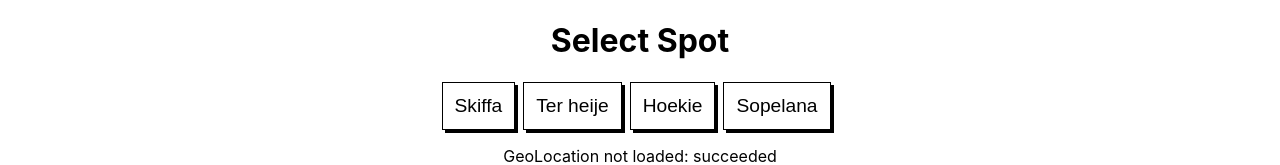
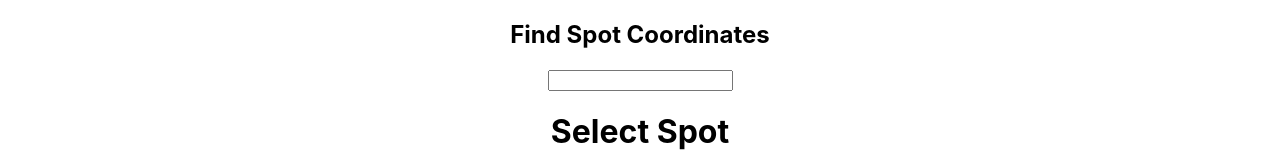
Before and after one commit to arejasverduras/shredfish, a React (Create React App) app: page / in a window 1280 px wide. Shown: the top 165 px of the page. Built offline with nearby package versions, Linux system fonts and the light colour scheme; no server answers.

Commit message:
call geo api with search input to return cooridinates, handle errors

```diff
--- a/src/components/ForeCast/ForeCast.js
+++ b/src/components/ForeCast/ForeCast.js
@@ -6,10 +6,12 @@ import { WindResult } from "../WindResult/WindResult";
 import { WeatherResult } from "../WeatherResult/WeatherResult";
 import { GetCoordinates } from "../../features/OpenWeather/SpotSearch/getCoordinates";
 import { GetCoordinatesResult } from "../../features/OpenWeather/SpotSearch/GetCoordsResult";
+import { SpotLoader } from "../SpotLoader/SpotLoader";
 
 export const ForeCast = ()=>{
     return (
         <div className="ForeCast">
+            <SpotLoader />
             <SpotSelector />
             <GetCoordinates />
             <GetCoordinatesResult />
--- a/src/components/SpotLoader/SpotLoader.js
+++ b/src/components/SpotLoader/SpotLoader.js
@@ -1,5 +1,6 @@
 import {React, useEffect} from "react";
 import { useDispatch, useSelector } from "react-redux";
+import { GetCoordinates } from "../../features/OpenWeather/SpotSearch/getCoordinates";
 import { setSearchTerm, selectSearchTerm } from "../SpotSelector/SpotSlice";
 
 export const SpotLoader = () => {
@@ -8,9 +9,15 @@ export const SpotLoader = () => {
     const dispatch = useDispatch();
     const searchTerm = useSelector(selectSearchTerm)
 
+    const handleChange = (e) => {
+        dispatch(setSearchTerm(e.target.value));
+    }
+
     return (
         <>
-         <input onChange={dispatch(setSearchTerm())} value={searchTerm}></input>
+        <h2>Find Spot Coordinates</h2>
+         <input onChange={handleChange} value={searchTerm}></input>
+         <GetCoordinates term={searchTerm} />
         </>
     )
 }
--- a/src/features/OpenWeather/SpotSearch/GetCoordsResult.js
+++ b/src/features/OpenWeather/SpotSearch/GetCoordsResult.js
@@ -1,10 +1,11 @@
 import {React, useEffect} from "react";
 import { useDispatch, useSelector } from "react-redux";
-import { selectCurrentSpot } from "../../../components/SpotSelector/SpotSlice";
+import { selectCurrentSpot, selectSearchTerm } from "../../../components/SpotSelector/SpotSlice";
 
 export const GetCoordinatesResult = () => {
     const dispatch = useDispatch();
     const currentSpot = useSelector(selectCurrentSpot);
+    const searchTerm = useSelector(selectSearchTerm);
 
     if (currentSpot.geoStatus !== 'succeeded' || !currentSpot.data) {
         return (
@@ -13,7 +14,14 @@ export const GetCoordinatesResult = () => {
             </>
         )
 
-    } else {
+    } else if (currentSpot.data.length <1) {
+        return (
+            <>
+                <p>No spot found for '{searchTerm}'</p>
+            </>
+        )
+    }
+    else {
 
     const {data} = currentSpot;
     const {name, lat, lon} = data[0];
--- a/src/features/OpenWeather/SpotSearch/getCoordinates.js
+++ b/src/features/OpenWeather/SpotSearch/getCoordinates.js
@@ -2,17 +2,17 @@ import {React, useEffect} from "react";
 import { useDispatch, useSelector } from "react-redux";
 import { getGeoLocation } from "../../../components/SpotSelector/SpotSlice";
 
-export const GetCoordinates = () => {
+export const GetCoordinates = ({term}) => {
     const dispatch = useDispatch();
 
 
     //get variables for API call
-    const cityName = 'den haag'; //search input
+    const cityName = term; //search input
 
 
     useEffect(()=>{
         dispatch(getGeoLocation(cityName));
-    },[])
+    },[cityName])
 
 
 
```
